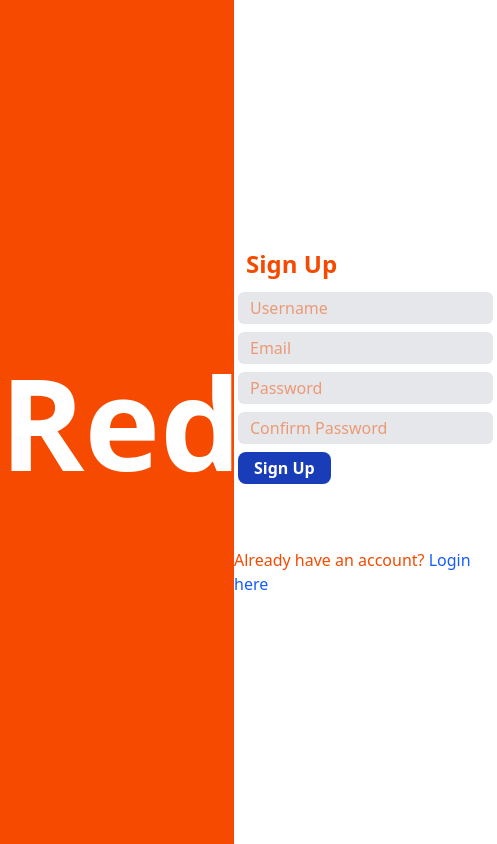
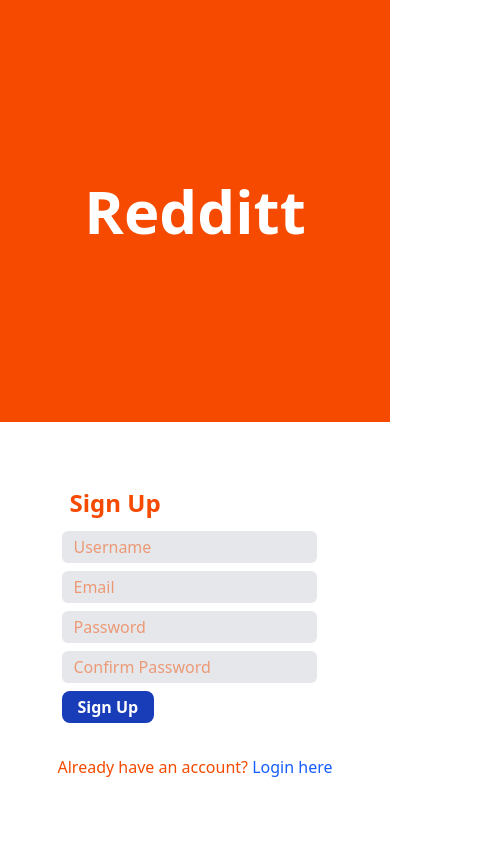
Before and after one commit to kum4r-4nkit/Redditt-web, a React (Vite) app: page /signup in a window 390 px wide. Shown: the whole page, 497 px wide, since content can reach past the window. Built offline with nearby package versions, Linux system fonts and the light colour scheme.

Commit message:
small fix

```diff
--- a/src/Components/pages/SignupForm.jsx
+++ b/src/Components/pages/SignupForm.jsx
@@ -35,11 +35,11 @@
 
   return (
 
-    <div className='min-h-screen flex flex-row items-center'>
-      <div className='min-h-screen bg-orange-600 text-white w-3/5 text-9xl font-bold text-center content-center'>
+    <div className='h-screen sm:min-h-screen flex sm:flex-row flex-col items-center'>
+      <div className='h-1/2 sm:min-h-screen bg-orange-600 text-white sm:w-3/5 w-full sm:text-9xl text-6xl font-bold text-center content-center'>
         Redditt
       </div>
-      <div className='text-orange-600 w-2/5 min-h-screen content-center'>
+      <div className='text-orange-600 sm:w-2/5 h-1/2 sm:min-h-screen content-center'>
         <div className='w-fit mx-auto'>
           <h2 className='font-bold mb-3 ml-3 text-2xl'>Sign Up</h2>
           <form onSubmit={handleSubmit}>
@@ -52,7 +52,7 @@
             <br />
             <input className='bg-gray-200 mx-1 rounded-md px-3 py-1 mb-2' name="passwordConfirmation" type="password" placeholder="Confirm Password" value={form.passwordConfirmation} onChange={handleChange} required />
             <br />
-            <button className='font-bold bg-blue-800 text-white rounded-lg px-4 py-1 mb-16 mx-1' type="submit">Sign Up</button>
+            <button className='font-bold bg-blue-800 text-white rounded-lg px-4 py-1 mb-8 mx-1' type="submit">Sign Up</button>
           </form>
           <p>Already have an account? <Link className="text-blue-600 hover:underline" to="/login">Login here</Link></p>
         </div>
```
